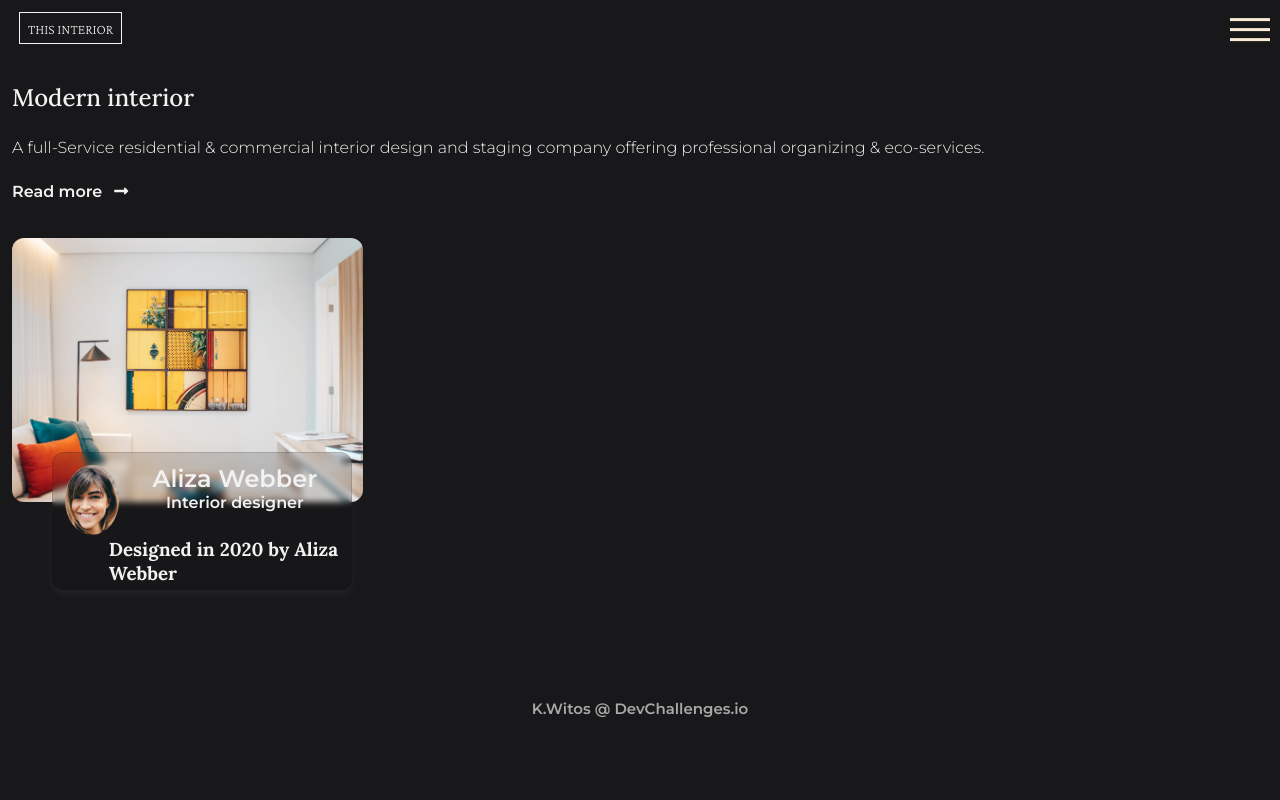
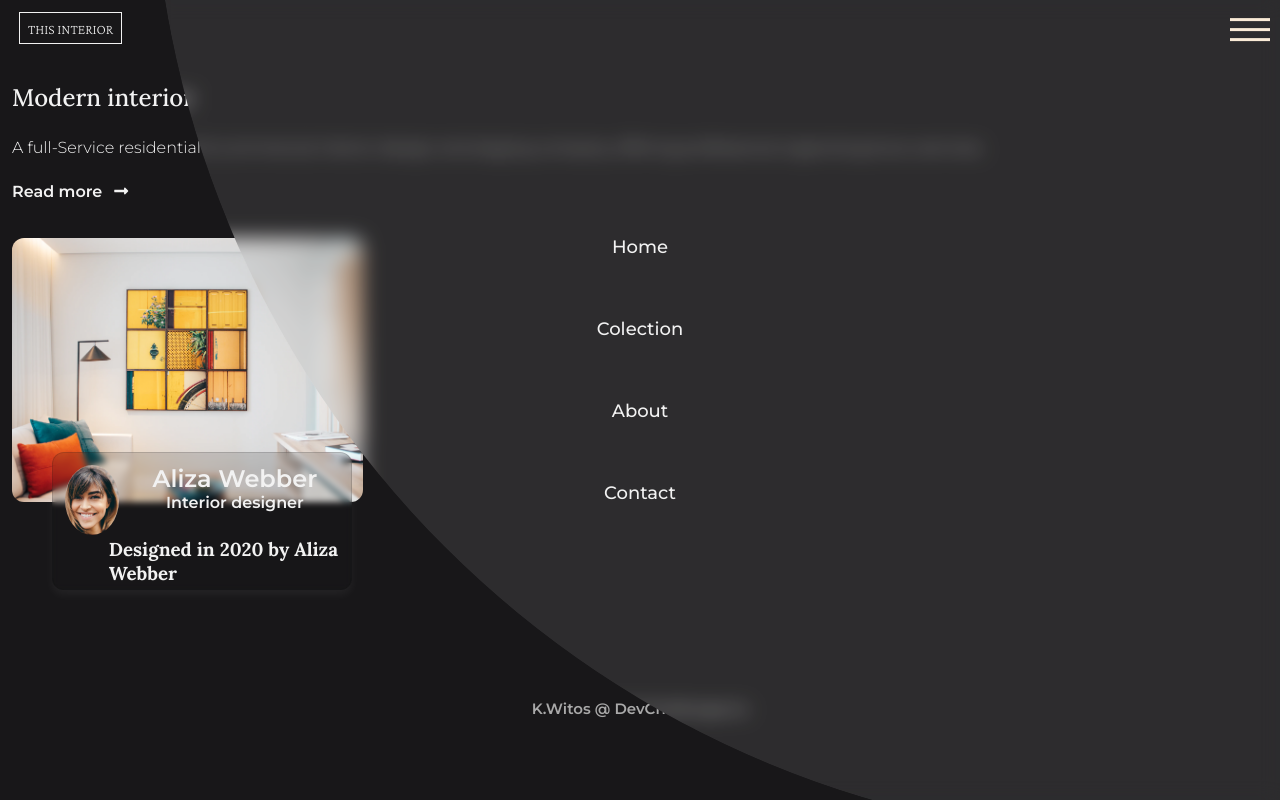
Before and after one commit to KWitos89/kwitos89-consulant-master.github.io, a plain HTML site: page index.html in a window 1280 px wide. Both pictures are taken after a click on the button 1250 px from the left and 50 px from the top of the page. Shown: the top 800 px of the page. Drawn offline with nearby package versions, Linux system fonts and the light colour scheme.

Commit message:
Add java script

```diff
--- a/index.html
+++ b/index.html
@@ -58,5 +58,6 @@
     <footer>
             <h2>K.Witos @ DevChallenges.io</h2>
     </footer>
+    <script src="./js/index.js"></script>
 </body>
 </html>
--- /dev/null
+++ b/js/index.js
@@ -0,0 +1,8 @@
+const hamburger = document.querySelector('.menu_hamburger');
+const linkNav = document.querySelector('.link_nav');
+const links = document.querySelectorAll('.link_nav li');
+
+
+hamburger.addEventListener("click", () => {
+    linkNav.classList.toggle("open");
+});
--- a/style/style.scss
+++ b/style/style.scss
@@ -144,7 +144,9 @@ nav{
                 justify-content: center;
                 align-items: center;
                 cursor: pointer;
-                transform: translateY(100%);
+                clip-path: circle(100px at 90% -20%);
+                -webkit-clip-path:circle(100px at 90% -20%);
+                transition: all 1s ease-out;
 
                 li{
 
@@ -158,6 +160,12 @@ nav{
                 }
 
 
+            }
+
+            .link_nav.open{
+
+                clip-path: circle(1000px at 90% -20%);
+                -webkit-clip-path:circle(1000px at 90% -20%);
             }
        }
 
```
Also changed, not shown: style/style.css, 1 other file.
